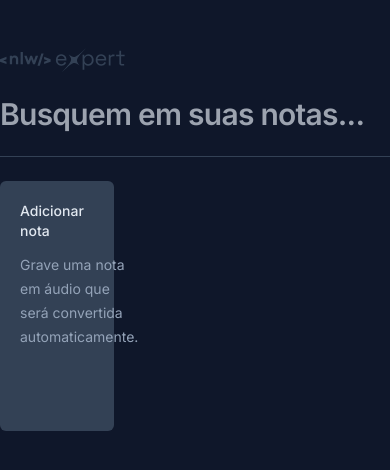
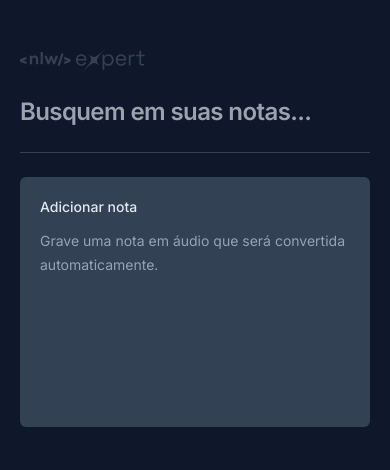
Before and after one commit to MarcusVNT/audio-notes, a React (Vite) app: page / in a window 390 px wide. Shown: the top 470 px of the page. Built offline with nearby package versions, Linux system fonts and the light colour scheme.

Commit message:
Delete Note added.

```diff
--- a/src/App.tsx
+++ b/src/App.tsx
@@ -48,23 +48,32 @@ export function App() {
         )
       : notes;
 
+  function onDeleteNote(id: string) {
+    const newArrayNotes = notes.filter((note) => note.id !== id);
+
+    setNotes(newArrayNotes);
+    localStorage.setItem("notes", JSON.stringify(newArrayNotes));
+  }
+
   return (
-    <div className="mx-auto max-w-6xl my-12 space-y-6">
+    <div className="mx-auto max-w-6xl my-12 space-y-6 px-5">
       <img src={LogoNLW} alt="Logo NLW" />
       <form className="w-full">
         <input
           type="text"
           onChange={handleSearch}
           placeholder="Busquem em suas notas..."
-          className="w-full bg-transparent text-3xl font-semibold tracking-tight outline-none placeholder: text-slate-500 "
+          className="w-full bg-transparent text-2xl ms:text-3xl font-semibold tracking-tight outline-none placeholder: text-slate-500  "
         />
       </form>
       <div className="h-px bg-slate-700" />
 
-      <div className="grid grid-cols-3 gap-6 auto-rows-[250px]">
+      <div className="grid grid-cols-1 md:grid-cols-2 lg:grid-cols-3 gap-6 auto-rows-[250px]">
         <NewNoteCard onNoteCreated={onNoteCreated} />
         {filteredNotes.map((note) => {
-          return <NoteCard key={note.id} note={note} />;
+          return (
+            <NoteCard onDeleteNote={onDeleteNote} key={note.id} note={note} />
+          );
         })}
       </div>
     </div>
--- a/src/Components/NoteCard.tsx
+++ b/src/Components/NoteCard.tsx
@@ -5,12 +5,19 @@ import { X } from "lucide-react";
 
 interface NoteCardProps {
   note: {
+    id: string;
     date: Date;
     content: string;
   };
+
+  onDeleteNote: (id: string) => void;
 }
 
-export function NoteCard({ note }: NoteCardProps) {
+export function NoteCard({ note, onDeleteNote }: NoteCardProps) {
+  function handleDeleteNote() {
+    onDeleteNote(note.id);
+  }
+
   return (
     <Dialog.Root>
       <Dialog.Trigger className="rounded-md text-left flex flex-col outline-none bg-slate-800 p-5 gap-3 overflow-hidden relative hover:ring-2 hover:ring-slate-600 focus-visible:ring-2 focus-visible:ring-lime-400">
@@ -28,11 +35,11 @@ export function NoteCard({ note }: NoteCardProps) {
 
       <Dialog.Portal>
         <Dialog.Overlay className="inset-0 fixed bg-black/60" />
-        <Dialog.Content className="fixed left-1/2 top-1/2 -translate-x-1/2 -translate-y-1/2 max-w-[640px] w-full h-[60vh] bg-slate-700 rounded-md flex flex-col outline-none overflow-hidden">
+        <Dialog.Content className="fixed inset-0 sm:left-1/2 sm:top-1/2 sm:-translate-x-1/2 sm:-translate-y-1/2 sm:max-w-[640px] w-full sm:h-[60vh] bg-slate-700 sm:rounded-md flex flex-col outline-none overflow-hidden">
           <Dialog.Close className="absolute top-0 right-0 bg-slate-800 p-[6px] text-slate-400 hover:text-slate-100">
             <X className="size-5" />
           </Dialog.Close>
-          <div className="flex flex-1 flex-col p-5 gap-3">
+          <div className="flex flex-1 flex-col p-5 gap-3 overflow-auto">
             <span className="text-sm font-medium text-slate-300">
               {formatDistanceToNow(note.date, {
                 locale: ptBR,
@@ -45,6 +52,7 @@ export function NoteCard({ note }: NoteCardProps) {
 
           <button
             type="button"
+            onClick={handleDeleteNote}
             className="w-full bg-slate-800 py-4 text-center text-sm text-slate-300 outline-none font-medium group"
           >
             <span className="text-red-400 group-hover:underline ">Apagar</span>{" "}
```
